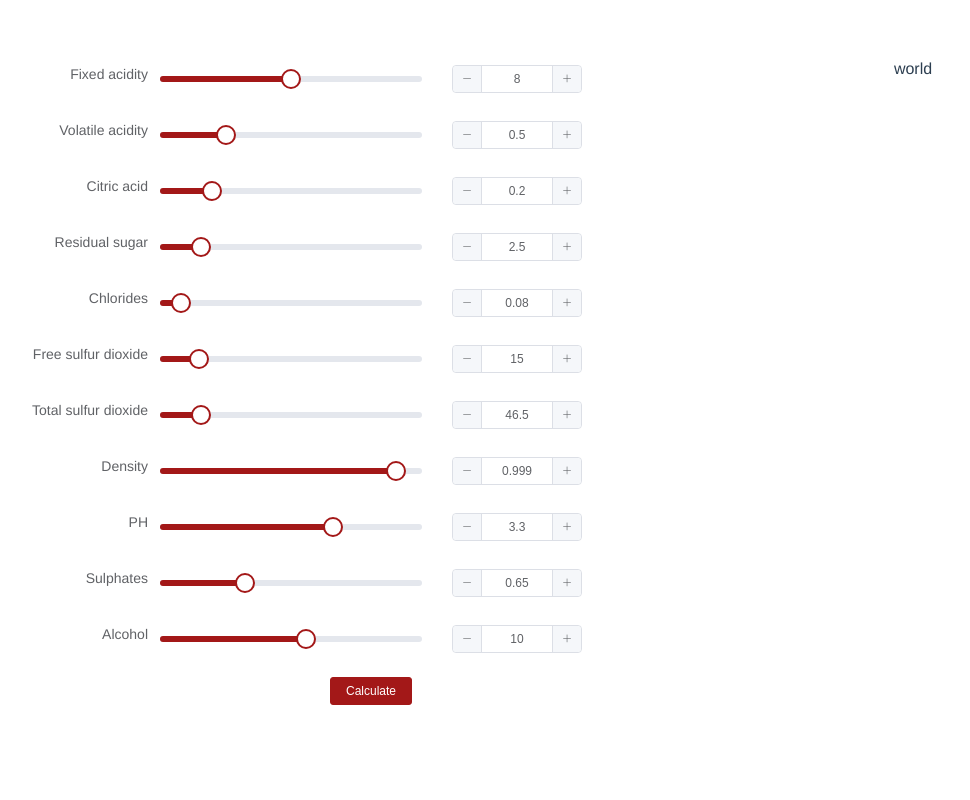
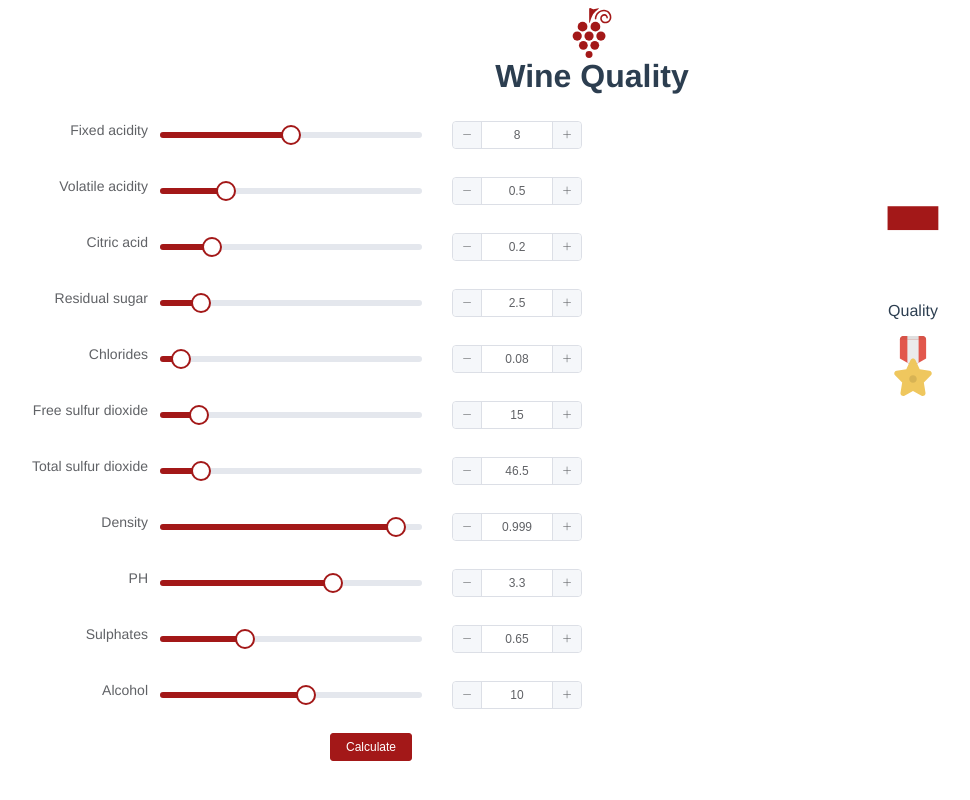
Before and after one commit to andaviaco/wine-quality-prediction, a Vue app: page / in a window 1280 px wide. Shown: the whole page, without its empty margins (48-1018 px from the left). Built offline with nearby package versions, Linux system fonts and the light colour scheme.

Commit message:
add style

```diff
--- a/src/App.vue
+++ b/src/App.vue
@@ -1,5 +1,10 @@
 <template>
   <div id="app">
+    <header>
+      <div class="logo"></div>
+      <h1 class="main-title">Wine Quality</h1>
+    </header>
+
     <el-row :gutter="20">
       <el-col :span="12">
         <el-form ref="form" :model="form" label-width="200px" size="mini">
@@ -131,7 +136,15 @@
       </el-col>
 
       <el-col :span="12">
-        <div>world</div>
+        <div>
+          <div>
+            <span class='quality-value'>{{ this.quality }}</span>
+            <p>Quality</p>
+          </div>
+          <figure>
+            <img class="quality-icon" src="./assets/medal-star-2.svg" alt="">
+          </figure>
+        </div>
       </el-col>
     </el-row>
   </div>
@@ -146,6 +159,7 @@ export default {
   },
   data() {
     return {
+      quality: '-',
       form: {
         fixedAcidity: 8.0,
         volatileAcidity: 0.5,
@@ -174,19 +188,54 @@ export default {
     },
 
     async onSubmit() {
-      console.log('quality', await this.requestQuality(this.descriptor));
+      const quality = await this.requestQuality(this.descriptor);
+
+      this.quality = quality;
     },
   }
 }
 </script>
 
-<style>
+<style lang="scss">
+$primay-color: #a31818;
+
+header {
+  display: flex;
+  flex-direction: column;
+  align-items: center;
+}
+
 #app {
   font-family: 'Avenir', Helvetica, Arial, sans-serif;
   -webkit-font-smoothing: antialiased;
   -moz-osx-font-smoothing: grayscale;
   text-align: center;
   color: #2c3e50;
-  margin-top: 60px;
 }
+
+.logo {
+  background-color: $primay-color;
+  height: 50px;
+  mask: url(./assets/bunch-of-grapes.svg) no-repeat center;
+  mask-size: 50px;
+  width: 50px;
+}
+
+.main-title {
+  margin-top: 0;
+}
+
+.quality-value {
+  color: $primay-color;
+  font-family: Helvetica;
+  font-size: 200px;
+  font-weight: bold;
+  display: block;
+  line-height: 170px;
+}
+
+.quality-icon {
+  width: 60px;
+}
+
 </style>
```
Also changed, not shown: src/assets/bunch-of-grapes.svg (added), src/assets/medal-star-2.svg (added).
